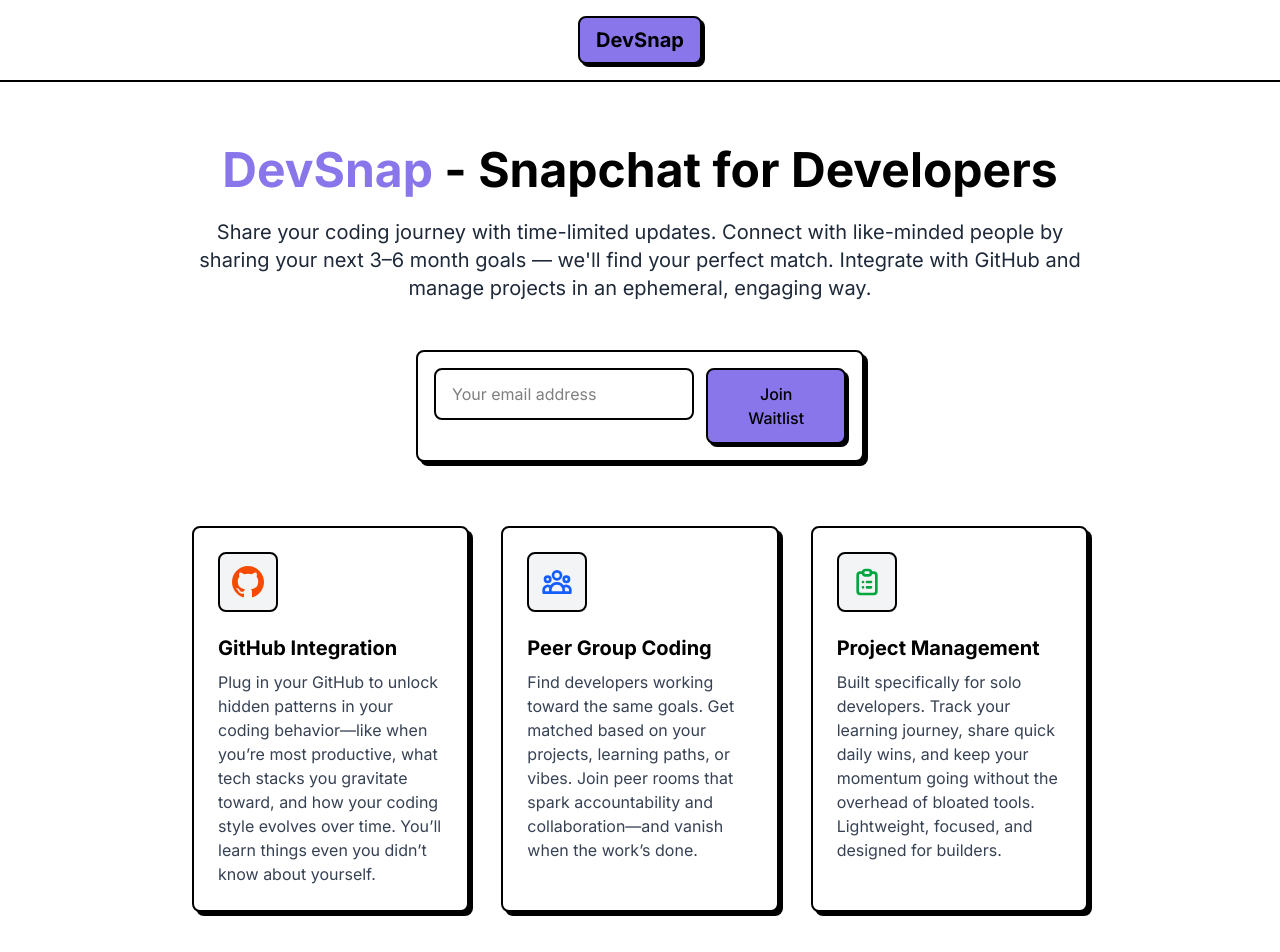
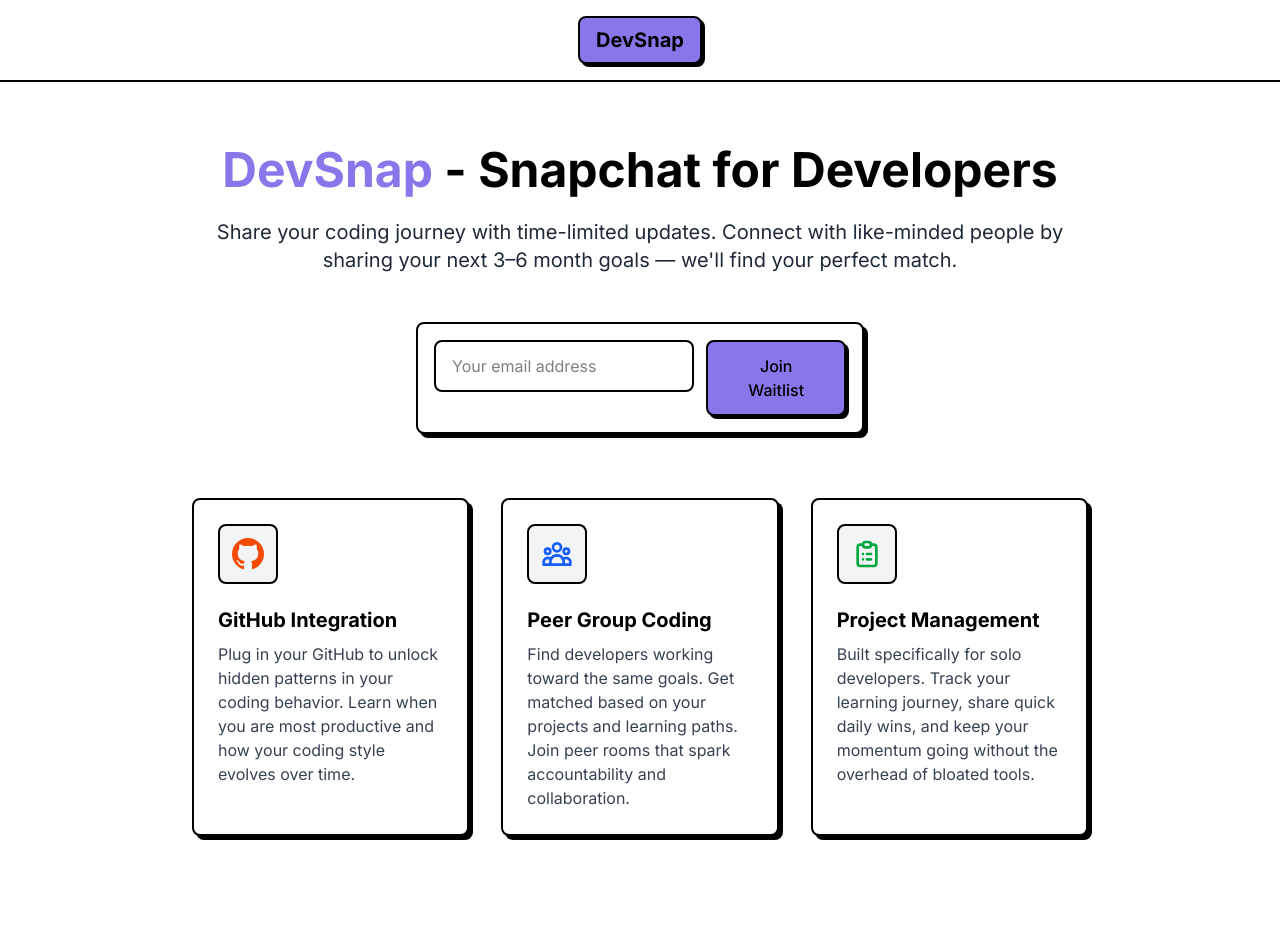
Before and after one commit to Harshrawat27/devsnap, a Next.js app: page / in a window 1280 px wide. Shown: the top 952 px of the page. After the commit the page ends 900 px from the top, so only its background shows below. Built offline with nearby package versions, Linux system fonts and the light colour scheme.

Commit message:
form working

```diff
--- a/components/sections/WaitlistSection.tsx
+++ b/components/sections/WaitlistSection.tsx
@@ -1,49 +1,91 @@
 'use client';
 
-import { FC, useState, FormEvent, useEffect } from 'react';
-import { delay, motion } from 'framer-motion';
+import { useState, FormEvent, useEffect } from 'react';
+import { motion } from 'framer-motion';
 
-const WaitlistSection: FC = () => {
-  const [email, setEmail] = useState('');
-  const [isSubmitting, setIsSubmitting] = useState(false);
-  const [isSuccess, setIsSuccess] = useState(false);
-  const [isVisible, setIsVisible] = useState(false);
+// Define our types
+interface WaitlistFormState {
+  email: string;
+  isSubmitting: boolean;
+  isSuccess: boolean;
+  isVisible: boolean;
+  errorMessage: string | null;
+}
+
+interface Feature {
+  title: string;
+  description: string;
+  icon: React.ReactNode;
+  animation: {
+    initial: any;
+    animate: any;
+    transition: any;
+  };
+}
+
+export default function WaitlistSection() {
+  const [formState, setFormState] = useState<WaitlistFormState>({
+    email: '',
+    isSubmitting: false,
+    isSuccess: false,
+    isVisible: false,
+    errorMessage: null,
+  });
 
   useEffect(() => {
     // Trigger animations after component mounts
-    setIsVisible(true);
+    setFormState((prev) => ({ ...prev, isVisible: true }));
   }, []);
 
   const handleSubmit = async (e: FormEvent) => {
     e.preventDefault();
-    if (!email) return;
+    if (!formState.email) return;
 
-    setIsSubmitting(true);
+    // Reset state
+    setFormState((prev) => ({
+      ...prev,
+      isSubmitting: true,
+      errorMessage: null,
+    }));
 
-    // Simulate API call - replace with your actual API endpoint
     try {
-      // await fetch('/api/waitlist', {
-      //   method: 'POST',
-      //   headers: { 'Content-Type': 'application/json' },
-      //   body: JSON.stringify({ email }),
-      // });
+      const response = await fetch('/api/waitlist', {
+        method: 'POST',
+        headers: { 'Content-Type': 'application/json' },
+        body: JSON.stringify({ email: formState.email }),
+      });
 
-      setTimeout(() => {
-        setIsSuccess(true);
-        setEmail('');
-        setIsSubmitting(false);
-      }, 800);
+      const data = await response.json();
+
+      if (!response.ok) {
+        throw new Error(data.error || 'Something went wrong!');
+      }
+
+      // Success handling
+      setFormState({
+        email: '',
+        isSubmitting: false,
+        isSuccess: true,
+        isVisible: true,
+        errorMessage: null,
+      });
     } catch (error) {
-      setIsSubmitting(false);
-      console.error('Error submitting to waitlist:', error);
+      // Error handling
+      setFormState((prev) => ({
+        ...prev,
+        isSubmitting: false,
+        errorMessage:
+          error instanceof Error ? error.message : 'Failed to join waitlist',
+      }));
     }
   };
 
-  const features = [
+  // Define features with simpler description strings
+  const features: Feature[] = [
     {
       title: 'GitHub Integration',
       description:
-        'Plug in your GitHub to unlock hidden patterns in your coding behavior—like when you’re most productive, what tech stacks you gravitate toward, and how your coding style evolves over time. You’ll learn things even you didn’t know about yourself.',
+        'Plug in your GitHub to unlock hidden patterns in your coding behavior. Learn when you are most productive and how your coding style evolves over time.',
       icon: (
         <svg
           className='w-8 h-8 text-orange-600'
@@ -62,7 +104,7 @@
     {
       title: 'Peer Group Coding',
       description:
-        'Find developers working toward the same goals. Get matched based on your projects, learning paths, or vibes. Join peer rooms that spark accountability and collaboration—and vanish when the work’s done.',
+        'Find developers working toward the same goals. Get matched based on your projects and learning paths. Join peer rooms that spark accountability and collaboration.',
       icon: (
         <svg
           className='w-8 h-8 text-blue-600'
@@ -87,7 +129,7 @@
     {
       title: 'Project Management',
       description:
-        'Built specifically for solo developers. Track your learning journey, share quick daily wins, and keep your momentum going without the overhead of bloated tools. Lightweight, focused, and designed for builders.',
+        'Built specifically for solo developers. Track your learning journey, share quick daily wins, and keep your momentum going without the overhead of bloated tools.',
       icon: (
         <svg
           className='w-8 h-8 text-green-600'
@@ -124,8 +166,7 @@
             <p className='text-lg md:text-xl text-gray-800 mx-auto mb-12'>
               Share your coding journey with time-limited updates. Connect with
               like-minded people by sharing your next 3–6 month goals — we'll
-              find your perfect match. Integrate with GitHub and manage projects
-              in an ephemeral, engaging way.
+              find your perfect match.
             </p>
 
             {/* Email Input - Top Section */}
@@ -143,8 +184,13 @@
                   <div className='flex-grow'>
                     <input
                       type='email'
-                      value={email}
-                      onChange={(e) => setEmail(e.target.value)}
+                      value={formState.email}
+                      onChange={(e) =>
+                        setFormState((prev) => ({
+                          ...prev,
+                          email: e.target.value,
+                        }))
+                      }
                       placeholder='Your email address'
                       className='w-full px-4 py-3 rounded-lg border-2 border-black focus:outline-none focus:ring-2 focus:ring-[#8976ea]'
                       required
@@ -153,17 +199,17 @@
                   <div>
                     <button
                       type='submit'
-                      disabled={isSubmitting}
+                      disabled={formState.isSubmitting}
                       className={`px-6 py-3 bg-[#8976ea] hover:bg-[#6f5bd0] text-black font-medium rounded-lg border-2 border-black transition-all duration-200 shadow-[3px_3px_0px_0px_rgba(0,0,0,1)] hover:shadow-[1px_1px_0px_0px_rgba(0,0,0,1)] active:shadow-none ${
-                        isSubmitting ? 'opacity-75' : ''
+                        formState.isSubmitting ? 'opacity-75' : ''
                       }`}
                     >
-                      {isSubmitting ? 'Joining...' : 'Join Waitlist'}
+                      {formState.isSubmitting ? 'Joining...' : 'Join Waitlist'}
                     </button>
                   </div>
                 </form>
 
-                {isSuccess && (
+                {formState.isSuccess && (
                   <div className='mt-4 p-3 bg-green-100 text-green-700 rounded-lg border-2 border-green-500 flex items-center'>
                     <svg
                       className='w-5 h-5 mr-2 text-green-600'
@@ -174,11 +220,28 @@
                         fillRule='evenodd'
                         d='M10 18a8 8 0 100-16 8 8 0 000 16zm3.707-9.293a1 1 0 00-1.414-1.414L9 10.586 7.707 9.293a1 1 0 00-1.414 1.414l2 2a1 1 0 001.414 0l4-4z'
                         clipRule='evenodd'
-                      ></path>
+                      />
                     </svg>
                     <span>
                       You're on the list! We'll notify you when we launch.
                     </span>
+                  </div>
+                )}
+
+                {formState.errorMessage && (
+                  <div className='mt-4 p-3 bg-red-100 text-red-700 rounded-lg border-2 border-red-500 flex items-center'>
+                    <svg
+                      className='w-5 h-5 mr-2 text-red-600'
+                      fill='currentColor'
+                      viewBox='0 0 20 20'
+                    >
+                      <path
+                        fillRule='evenodd'
+                        d='M10 18a8 8 0 100-16 8 8 0 000 16zM8.707 7.293a1 1 0 00-1.414 1.414L8.586 10l-1.293 1.293a1 1 0 101.414 1.414L10 11.414l1.293 1.293a1 1 0 001.414-1.414L11.414 10l1.293-1.293a1 1 0 00-1.414-1.414L10 8.586 8.707 7.293z'
+                        clipRule='evenodd'
+                      />
+                    </svg>
+                    <span>{formState.errorMessage}</span>
                   </div>
                 )}
               </div>
@@ -187,104 +250,29 @@
 
           {/* Feature Layout based on sketch */}
           <div className='grid grid-cols-1 md:grid-cols-3 gap-8 relative'>
-            {/* Left Feature (comes from left) */}
+            {/* Features */}
+            {features.map((feature, index) => (
               <motion.div
+                key={index}
                 className='bg-white p-6 rounded-lg border-2 border-black shadow-[4px_4px_0px_0px_rgba(0,0,0,1)] hover:shadow-[2px_2px_0px_0px_rgba(0,0,0,1)] transition-all duration-200'
-              initial={features[0].animation.initial}
+                initial={feature.animation.initial}
                 animate={
-                isVisible
-                  ? features[0].animation.animate
-                  : features[0].animation.initial
+                  formState.isVisible
+                    ? feature.animation.animate
+                    : feature.animation.initial
                 }
-              transition={features[0].animation.transition}
+                transition={feature.animation.transition}
               >
                 <div className='mb-4 p-3 inline-block bg-gray-100 rounded-lg border-2 border-black'>
-                {features[0].icon}
+                  {feature.icon}
                 </div>
-              <h3 className='text-xl font-bold mb-2'>{features[0].title}</h3>
-              <p className='text-gray-700'>{features[0].description}</p>
+                <h3 className='text-xl font-bold mb-2'>{feature.title}</h3>
+                <p className='text-gray-700'>{feature.description}</p>
               </motion.div>
-
-            {/* Center-Top Feature (comes from top) */}
-            <motion.div
-              className='bg-white p-6 rounded-lg border-2 border-black shadow-[4px_4px_0px_0px_rgba(0,0,0,1)] hover:shadow-[2px_2px_0px_0px_rgba(0,0,0,1)] transition-all duration-200'
-              initial={features[1].animation.initial}
-              animate={
-                isVisible
-                  ? features[1].animation.animate
-                  : features[1].animation.initial
-              }
-              transition={features[1].animation.transition}
-            >
-              <div className='mb-4 p-3 inline-block bg-gray-100 rounded-lg border-2 border-black'>
-                {features[1].icon}
+            ))}
           </div>
-              <h3 className='text-xl font-bold mb-2'>{features[1].title}</h3>
-              <p className='text-gray-700'>{features[1].description}</p>
-            </motion.div>
-
-            {/* Center-Bottom Feature (comes from bottom) - in mobile this will be the third in vertical order */}
-            <motion.div
-              className='bg-white p-6 rounded-lg border-2 border-black shadow-[4px_4px_0px_0px_rgba(0,0,0,1)] hover:shadow-[2px_2px_0px_0px_rgba(0,0,0,1)] transition-all duration-200'
-              initial={features[2].animation.initial}
-              animate={
-                isVisible
-                  ? features[2].animation.animate
-                  : features[2].animation.initial
-              }
-              transition={features[2].animation.transition}
-            >
-              <div className='mb-4 p-3 inline-block bg-gray-100 rounded-lg border-2 border-black'>
-                {features[2].icon}
-              </div>
-              <h3 className='text-xl font-bold mb-2'>{features[2].title}</h3>
-              <p className='text-gray-700'>{features[2].description}</p>
-            </motion.div>
-          </div>
-
-          {/* Trust Indicators */}
-          {/* <motion.div
-            className='mt-12 text-sm font-medium flex justify-center gap-6 items-center text-gray-600'
-            initial={{ opacity: 0 }}
-            animate={{ opacity: 1 }}
-            transition={{ duration: 1, delay: 1 }}
-          >
-            <span className='flex items-center'>
-              <svg
-                className='w-5 h-5 mr-2 text-green-600'
-                fill='currentColor'
-                viewBox='0 0 20 20'
-              >
-                <path
-                  fillRule='evenodd'
-                  d='M10 18a8 8 0 100-16 8 8 0 000 16zm3.707-9.293a1 1 0 00-1.414-1.414L9 10.586 7.707 9.293a1 1 0 00-1.414 1.414l2 2a1 1 0 001.414 0l4-4z'
-                  clipRule='evenodd'
-                ></path>
-              </svg>
-              No credit card required
-            </span>
-
-            <span className='hidden sm:inline mx-1'>•</span>
-
-            <span className='flex items-center'>
-              <svg
-                className='w-5 h-5 mr-2 text-green-600'
-                fill='currentColor'
-                viewBox='0 0 20 20'
-              >
-                <path
-                  fillRule='evenodd'
-                  d='M10 18a8 8 0 100-16 8 8 0 000 16zm3.707-9.293a1 1 0 00-1.414-1.414L9 10.586 7.707 9.293a1 1 0 00-1.414 1.414l2 2a1 1 0 001.414 0l4-4z'
-                  clipRule='evenodd'
-                ></path>
-              </svg>
-              Set up in minutes
-            </span>
-          </motion.div> */}
         </div>
       </div>
     </section>
   );
-};
-
-export default WaitlistSection;
+}
--- /dev/null
+++ b/models/WaitlistEntry.ts
@@ -0,0 +1,53 @@
+// models/WaitlistEntry.ts
+import mongoose, { Schema, Document } from 'mongoose';
+
+// Interface for Waitlist document
+export interface IWaitlistEntry extends Document {
+  email: string;
+  signupDate: Date;
+  source?: string;
+  metadata?: Record<string, any>;
+}
+
+// Schema definition
+const WaitlistEntrySchema: Schema = new Schema(
+  {
+    email: {
+      type: String,
+      required: true,
+      unique: true,
+      trim: true,
+      lowercase: true,
+    },
+    signupDate: {
+      type: Date,
+      default: Date.now,
+    },
+    source: {
+      type: String,
+    },
+    metadata: {
+      type: Schema.Types.Mixed,
+    },
+  },
+  {
+    timestamps: true, // Adds createdAt and updatedAt fields
+  }
+);
+
+// Create and export the model
+// Note: This is only needed if you prefer to use Mongoose over the MongoDB native driver
+export default mongoose.models.WaitlistEntry ||
+  mongoose.model<IWaitlistEntry>('WaitlistEntry', WaitlistEntrySchema);
+
+// Usage example with Mongoose:
+/*
+import WaitlistEntry from '@/models/WaitlistEntry';
+
+// In your API route
+const entry = new WaitlistEntry({
+  email: 'user@example.com',
+  source: 'homepage'
+});
+await entry.save();
+*/
```
Also changed, not shown: app/api/waitlist/route.ts (added, +64 -0 lines), lib/mongodb.ts (added, +37 -0 lines), types/waitlist.ts (added, +21 -0 lines). Lines whose indentation alone changed are shown as unchanged.
